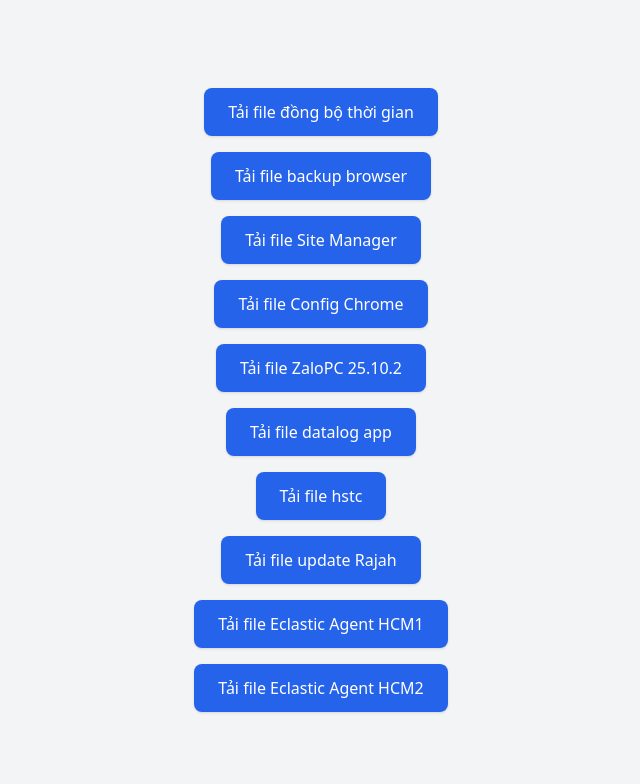
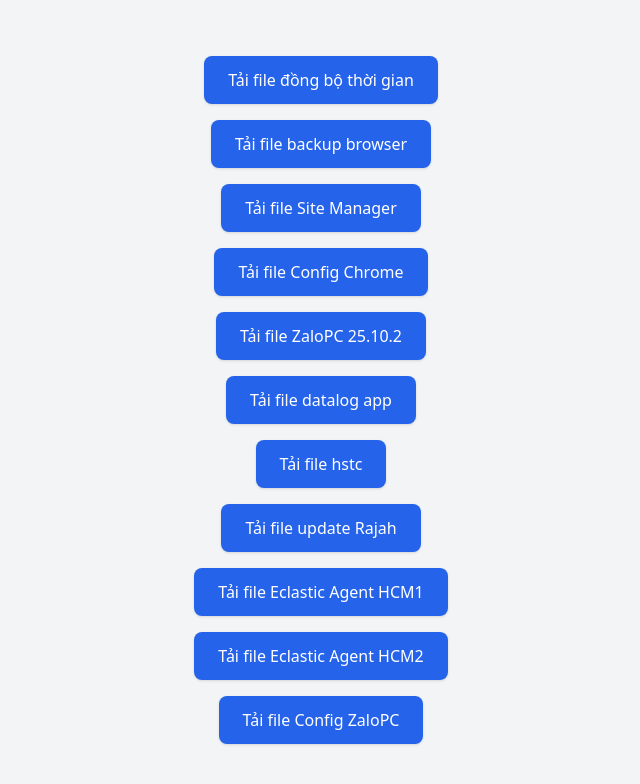
Before and after one commit to truongnx2601/synctime, a React (Vite) app: page / in a window 1280 px wide. Shown: the top 784 px of the page, without its empty margins (319-959 px from the left). Built offline with nearby package versions, Linux system fonts and the light colour scheme.

Commit message:
update tools config zalopc

```diff
--- a/src/App.jsx
+++ b/src/App.jsx
@@ -382,6 +382,90 @@
   URL.revokeObjectURL(cmdUrl);
 };
 
+const handleDownload11 = () => {
+    const content = `@echo off
+
+                    net session >nul 2>&1
+                    if %errorLevel% neq 0 (
+                    echo Checking Admin...
+                    powershell -Command "Start-Process cmd -ArgumentList '/c "%~f0"' -Verb RunAs"
+                    exit
+                    )
+
+                    title Config Zalo
+                    color 0A
+
+                    set "ZALO_PATH1=%LOCALAPPDATA%\Programs\Zalo"
+                    set "ZALO_PATH2=%LOCALAPPDATA%\Zalo"
+                    set "ZALO_PATH3=%LOCALAPPDATA%\zalo-updater"
+
+                    :MENU
+                    cls
+                    echo ==============================
+                    echo   CONFIG ZALO PC
+                    echo ==============================
+                    echo 1. Disable Zalo
+                    echo 2. Enable Zalo
+                    echo 0. Exit
+                    echo ==============================
+                    set /p choice=Choose:
+
+                    if "%choice%"=="1" goto BLOCK
+                    if "%choice%"=="2" goto UNBLOCK
+                    if "%choice%"=="0" exit
+                    goto MENU
+
+                    :BLOCK
+                    echo.
+                    echo Disabling Zalo...
+
+                    call :LOCK "%ZALO_PATH1%"
+                    call :LOCK "%ZALO_PATH2%"
+                    call :LOCK "%ZALO_PATH3%"
+
+                    echo.
+                    echo Disable Zalo success!
+                    pause
+                    goto MENU
+
+                    :UNBLOCK
+                    echo.
+                    echo Enabling Zalo...
+
+                    call :UNLOCK "%ZALO_PATH1%"
+                    call :UNLOCK "%ZALO_PATH2%"
+                    call :UNLOCK "%ZALO_PATH3%"
+
+                    echo.
+                    echo Enable Zalo success!
+                    pause
+                    goto MENU
+
+                    :LOCK
+                    mkdir %1 2>nul
+                    takeown /f %1 /r /d y >nul 2>&1
+                    icacls %1 /inheritance:r >nul
+                    icacls %1 /deny %USERNAME%:(OI)(CI)F >nul
+                    goto :eof
+
+                    :UNLOCK
+                    takeown /f %1 /r /d y >nul 2>&1
+                    icacls %1 /remove:d %USERNAME% >nul
+                    icacls %1 /grant %USERNAME%:(OI)(CI)F >nul
+                    goto :eof
+`;
+
+    const blob = new Blob([content], { type: "text/plain" });
+    const url = URL.createObjectURL(blob);
+
+    const a = document.createElement("a");
+    a.href = url;
+    a.download = "ConfigZalo.bat";
+    a.click();
+
+    URL.revokeObjectURL(url);
+  };
+
 
   return (
     <div className="flex flex-col items-center justify-center h-screen bg-gray-100 gap-4">
@@ -445,6 +529,12 @@
       >
         Tải file Eclastic Agent HCM2
       </button>
+      <button
+        onClick={handleDownload11}
+        className="px-6 py-3 bg-blue-600 text-white rounded-lg shadow hover:bg-blue-700"
+      >
+        Tải file Config ZaloPC
+      </button>
 
     </div>
   );
```
